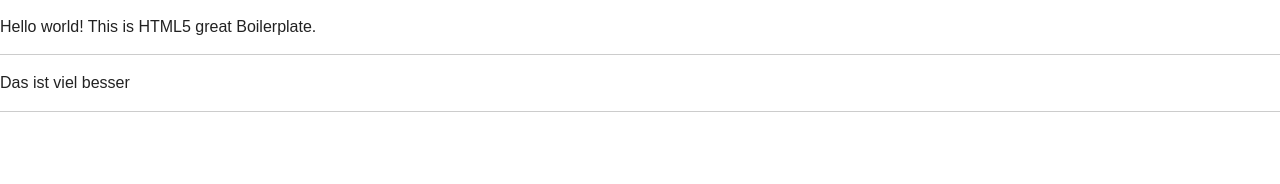
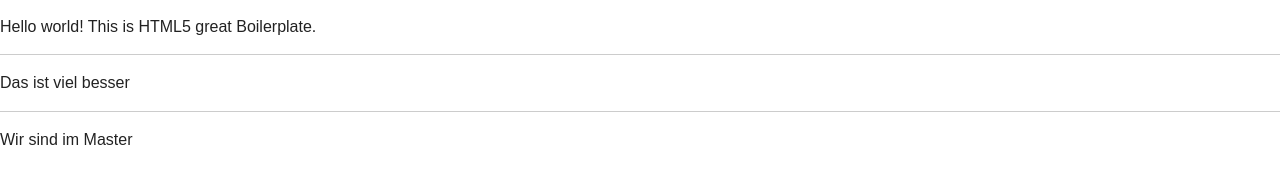
Before and after one commit to MasoLinguist/WebStorm-Playground, a website: page src/index.html in a window 1280 px wide. Drawn offline with nearby package versions, Linux system fonts and the light colour scheme; files that its build step writes are made by us from their sources.

Commit message:
change four --> master

```diff
--- a/src/index.html
+++ b/src/index.html
@@ -24,6 +24,7 @@
         <hr>
         <p>Das ist viel besser</p>
         <hr>
+        <p>Wir sind im Master</p>
 
         <script src="https://ajax.googleapis.com/ajax/libs/jquery/{{JQUERY_VERSION}}/jquery.min.js"></script>
         <script>window.jQuery || document.write('<script src="js/vendor/jquery-{{JQUERY_VERSION}}.min.js"><\/script>')</script>
```
